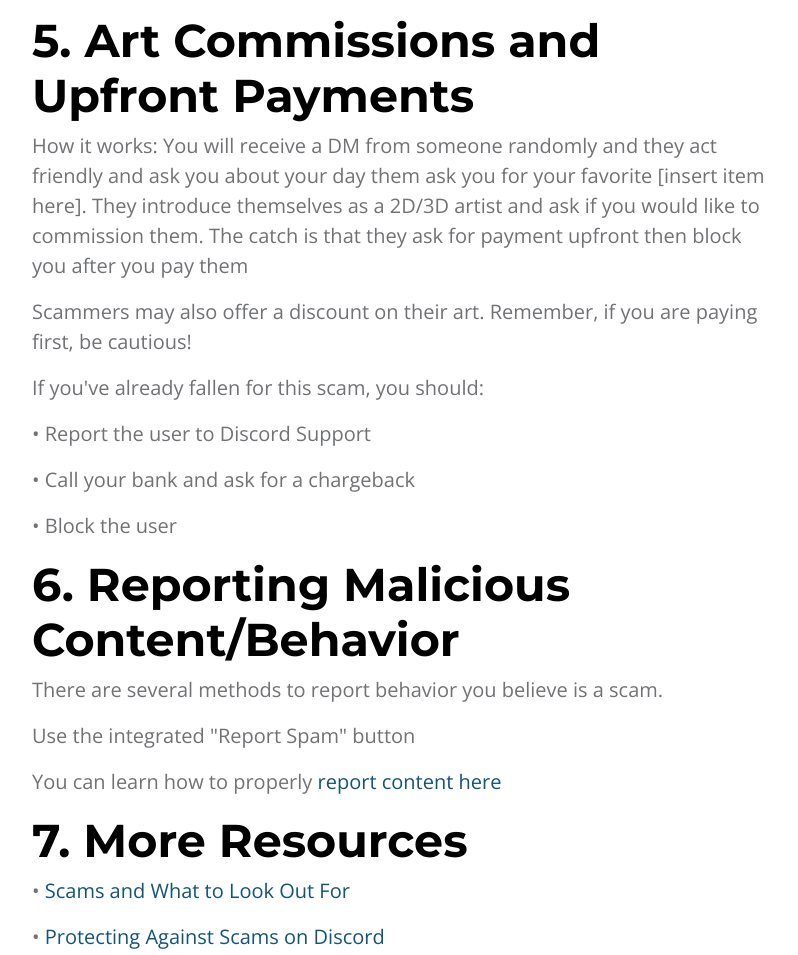
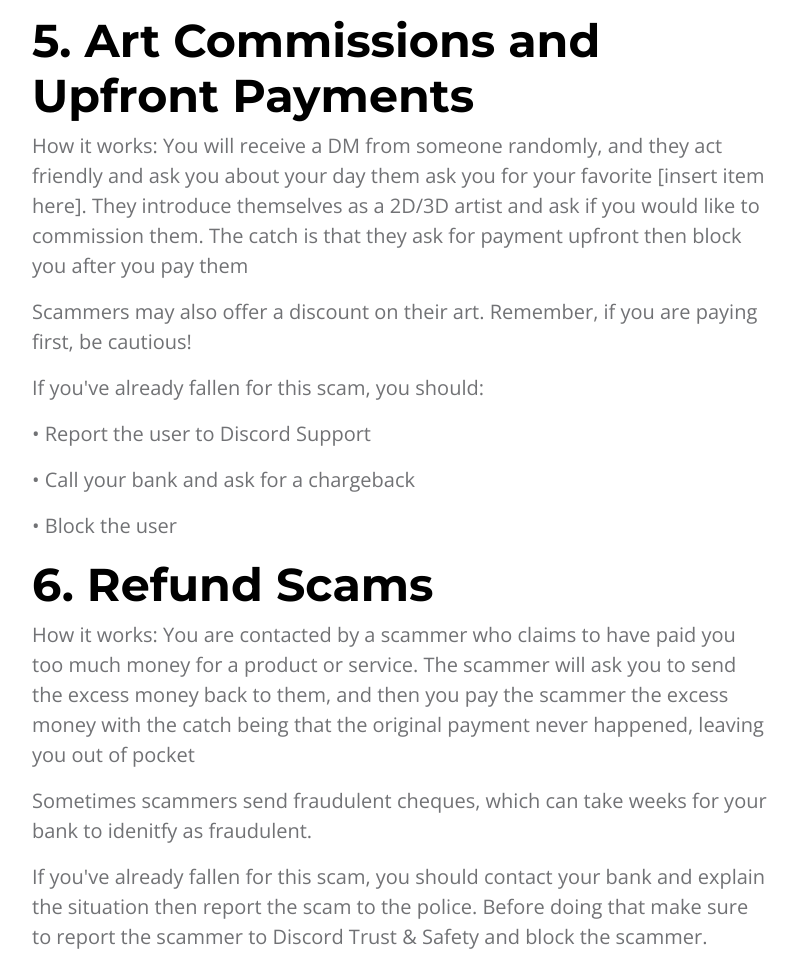
Before and after one commit to ThatSINEWAVE/OSINT-Toolkit, a plain HTML site: page discord-scams.html in a window 1280 px wide. Shown: the part 2883-3838 px from the top of the page, without its empty margins (240-1038 px from the left). Drawn offline with nearby package versions, Linux system fonts and the light colour scheme.

Commit message:
added Refund Scams to FAQ

```diff
--- a/discord-scams.html
+++ b/discord-scams.html
@@ -169,12 +169,18 @@
                     <p></p>
                     <p></p>
                     <h2>5. Art Commissions and Upfront Payments</h2>
-                    <p>How it works: You will receive a DM from someone randomly and they act friendly and ask you about your day them ask you for your favorite [insert item here]. They introduce themselves as a 2D/3D artist and ask if you would like to commission them. The catch is that they ask for payment upfront then block you after you pay them</p>
+                    <p>How it works: You will receive a DM from someone randomly, and they act friendly and ask you about your day them ask you for your favorite [insert item here]. They introduce themselves as a 2D/3D artist and ask if you would like to commission them. The catch is that they ask for payment upfront then block you after you pay them</p>
                     <p>Scammers may also offer a discount on their art. Remember, if you are paying first, be cautious!</p>
                     <p>If you've already fallen for this scam, you should:</p>
                     <p>• Report the user to Discord Support</p>
                     <p>• Call your bank and ask for a chargeback</p>
                     <p>• Block the user</p>
+                    <p></p>
+                    <p></p>
+                    <h2>6. Refund Scams</h2>
+                    <p>How it works: You are contacted by a scammer who claims to have paid you too much money for a product or service. The scammer will ask you to send the excess money back to them, and then you pay the scammer the excess money with the catch being that the original payment never happened, leaving you out of pocket</p>
+                    <p>Sometimes scammers send fraudulent cheques, which can take weeks for your bank to idenitfy as fraudulent.</p>
+                    <p>If you've already fallen for this scam, you should contact your bank and explain the situation then report the scam to the police. Before doing that make sure to report the scammer to Discord Trust & Safety and block the scammer.</p>
                     <p></p>
                     <p></p>
                     <h2>6. Reporting Malicious Content/Behavior</h2>
```
